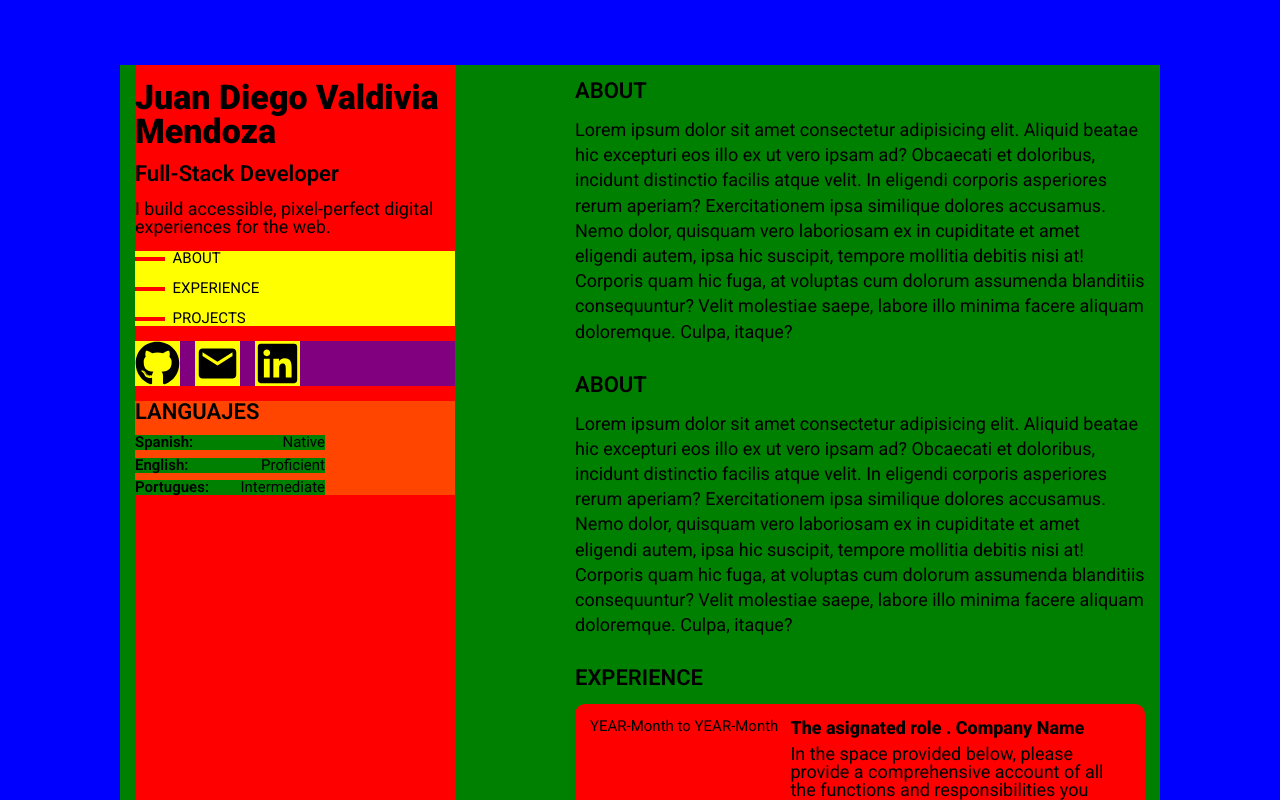
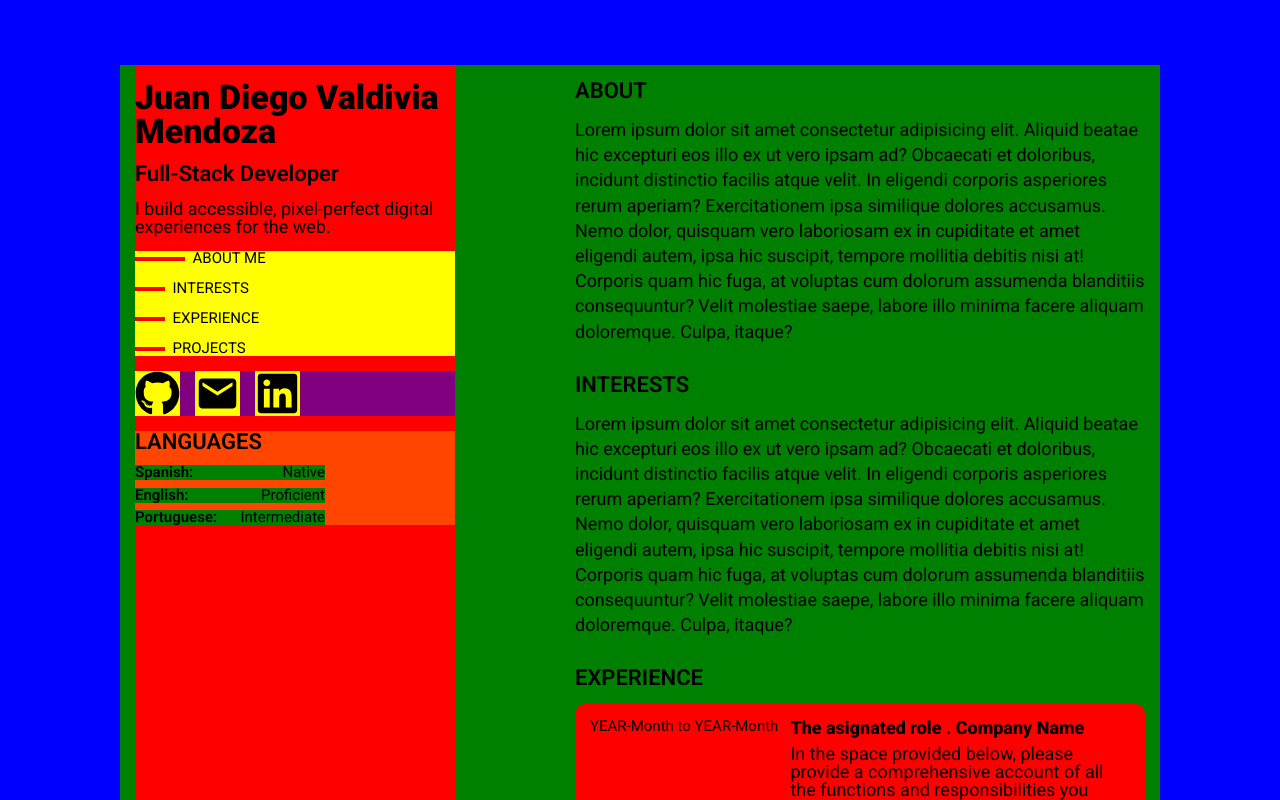
Before and after one commit to JD17VM/web-portfolio, a React (Vite) app: page / in a window 1280 px wide. Shown: the top 800 px of the page. Built offline with nearby package versions, Linux system fonts and the light colour scheme.

Commit message:
:sparkles: feat: add handle scroll

```diff
--- a/src/App.jsx
+++ b/src/App.jsx
@@ -1,11 +1,86 @@
-import styles from './assets/styles/estilos_pagina_inicio.module.scss'
-import { FaGithub } from "react-icons/fa";
+import React, { useEffect, useState, useRef } from 'react';
+import styles from './assets/styles/estilos_pagina_inicio.module.scss';
+import { FaGithub, FaLinkedin } from "react-icons/fa";
 import { MdEmail } from "react-icons/md";
-import { FaLinkedin } from "react-icons/fa";
-
-import { JobCard, ProjectCard } from './widgets/JobCard'
+import { JobCard, ProjectCard } from './widgets/JobCard';
 
 function App() {
+  const [activeSection, setActiveSection] = useState('section1');
+
+  // Referencias a las secciones
+  const section1Ref = useRef(null);
+  const section2Ref = useRef(null);
+  const section3Ref = useRef(null);
+  const section4Ref = useRef(null);
+
+  // Función throttle para mejorar el rendimiento
+  const throttle = (func, limit) => {
+    let inThrottle;
+    return function (...args) {
+      if (!inThrottle) {
+        func.apply(this, args);
+        inThrottle = true;
+        setTimeout(() => (inThrottle = false), limit);
+      }
+    };
+  };
+
+  useEffect(() => {
+    const handleScroll = () => {
+      const scrollPosition = window.scrollY;
+
+      // Verificar en qué sección está el usuario
+      if (scrollPosition < section2Ref.current.offsetTop - 100) {
+        setActiveSection('section1');
+      } else if (scrollPosition < section3Ref.current.offsetTop - 100) {
+        setActiveSection('section2');
+      } else if (scrollPosition < section4Ref.current.offsetTop - 100) {
+        setActiveSection('section3');
+      } else {
+        setActiveSection('section4');
+      }
+    };
+
+    // Añadir throttle al evento scroll
+    const throttledScroll = throttle(handleScroll, 100);
+    window.addEventListener('scroll', throttledScroll);
+
+    // Limpiar el event listener al desmontar el componente
+    return () => {
+      window.removeEventListener('scroll', throttledScroll);
+    };
+  }, []);
+
+  const handleNavClick = (e, sectionId) => {
+    e.preventDefault();
+    let section;
+
+    // Obtener la referencia correcta según el sectionId
+    switch (sectionId) {
+      case 'section1':
+        section = section1Ref.current;
+        break;
+      case 'section2':
+        section = section2Ref.current;
+        break;
+      case 'section3':
+        section = section3Ref.current;
+        break;
+      case 'section4':
+        section = section4Ref.current;
+        break;
+      default:
+        section = section1Ref.current;
+    }
+
+    // Desplazamiento suave
+    window.scrollTo({
+      top: section.offsetTop - 50,
+      behavior: 'smooth'
+    });
+
+    setActiveSection(sectionId);
+  };
 
   return (
     <div className={styles['container-total']}>
@@ -17,9 +92,42 @@ function App() {
 
           <nav>
             <ul>
-              <li>ABOUT</li>
-              <li>EXPERIENCE</li>
-              <li>PROJECTS</li>
+              <li>
+                <a
+                  href="#section1"
+                  onClick={(e) => handleNavClick(e, 'section1')}
+                  className={activeSection === 'section1' ? styles.active : ''}
+                >
+                  ABOUT ME
+                </a>
+              </li>
+              <li>
+                <a
+                  href="#section2"
+                  onClick={(e) => handleNavClick(e, 'section2')}
+                  className={activeSection === 'section2' ? styles.active : ''}
+                >
+                  INTERESTS
+                </a>
+              </li>
+              <li>
+                <a
+                  href="#section3"
+                  onClick={(e) => handleNavClick(e, 'section3')}
+                  className={activeSection === 'section3' ? styles.active : ''}
+                >
+                  EXPERIENCE
+                </a>
+              </li>
+              <li>
+                <a
+                  href="#section4"
+                  onClick={(e) => handleNavClick(e, 'section4')}
+                  className={activeSection === 'section4' ? styles.active : ''}
+                >
+                  PROJECTS
+                </a>
+              </li>
             </ul>
           </nav>
 
@@ -30,29 +138,29 @@ function App() {
           </div>
 
           <div className={styles['container-languages']}>
-            <h2>LANGUAJES</h2>
+            <h2>LANGUAGES</h2>
             <ul>
               <li><p>Spanish:</p> <p>Native</p></li>
               <li><p>English:</p> <p>Proficient</p></li>
-              <li><p>Portugues:</p> <p>Intermediate</p></li>
+              <li><p>Portuguese:</p> <p>Intermediate</p></li>
             </ul>
           </div>
         </div>
       </div>
 
       <div className={styles['container-text-title']}>
-        <div className={styles['text-title']}>
+        <div className={styles['text-title']} ref={section1Ref} id="section1">
           <h2>ABOUT</h2>
           <p>Lorem ipsum dolor sit amet consectetur adipisicing elit. Aliquid beatae hic excepturi eos illo ex ut vero ipsam ad? Obcaecati et doloribus, incidunt distinctio facilis atque velit. In eligendi corporis asperiores rerum aperiam? Exercitationem ipsa similique dolores accusamus. Nemo dolor, quisquam vero laboriosam ex in cupiditate et amet eligendi autem, ipsa hic suscipit, tempore mollitia debitis nisi at! Corporis quam hic fuga, at voluptas cum dolorum assumenda blanditiis consequuntur? Velit molestiae saepe, labore illo minima facere aliquam doloremque. Culpa, itaque?</p>
         </div>
 
-        <div className={styles['text-title']}>
-          <h2>ABOUT</h2>
+        <div className={styles['text-title']} ref={section2Ref} id="section2">
+          <h2>INTERESTS</h2>
           <p>Lorem ipsum dolor sit amet consectetur adipisicing elit. Aliquid beatae hic excepturi eos illo ex ut vero ipsam ad? Obcaecati et doloribus, incidunt distinctio facilis atque velit. In eligendi corporis asperiores rerum aperiam? Exercitationem ipsa similique dolores accusamus. Nemo dolor, quisquam vero laboriosam ex in cupiditate et amet eligendi autem, ipsa hic suscipit, tempore mollitia debitis nisi at! Corporis quam hic fuga, at voluptas cum dolorum assumenda blanditiis consequuntur? Velit molestiae saepe, labore illo minima facere aliquam doloremque. Culpa, itaque?</p>
         </div>
       </div>
 
-      <div className={styles['container-experience']}>
+      <div className={styles['container-experience']} ref={section3Ref} id="section3">
         <h2>EXPERIENCE</h2>
         <div>
           <JobCard/>
@@ -61,7 +169,7 @@ function App() {
         </div>
       </div>
 
-      <div className={styles['container-projects']}>
+      <div className={styles['container-projects']} ref={section4Ref} id="section4">
         <h2>PROJECTS</h2>
         <div>
           <ProjectCard/>
@@ -72,7 +180,7 @@ function App() {
         </div>
       </div>
     </div>
-  )
+  );
 }
 
-export default App
+export default App;
--- a/src/assets/styles/estilos_pagina_inicio.module.scss
+++ b/src/assets/styles/estilos_pagina_inicio.module.scss
@@ -58,7 +58,9 @@ $padding_top_info_block_container_text_title: 15px;
                 justify-content: center;
                 row-gap: 1rem;
 
-                > li::before{
+                > li{
+                    > a{
+                        &::before{
                             content: "";
                             background-color: red;
                             width: 30px;
@@ -66,6 +68,12 @@ $padding_top_info_block_container_text_title: 15px;
                             display: inline-block;
                             margin-right: 0.5rem;
                             vertical-align: middle;
+                        }
+
+                        &.active::before{
+                            width: 50px;
+                        }
+                    }
                 }
             }
         }
```
Lines whose indentation alone changed are shown as unchanged.
